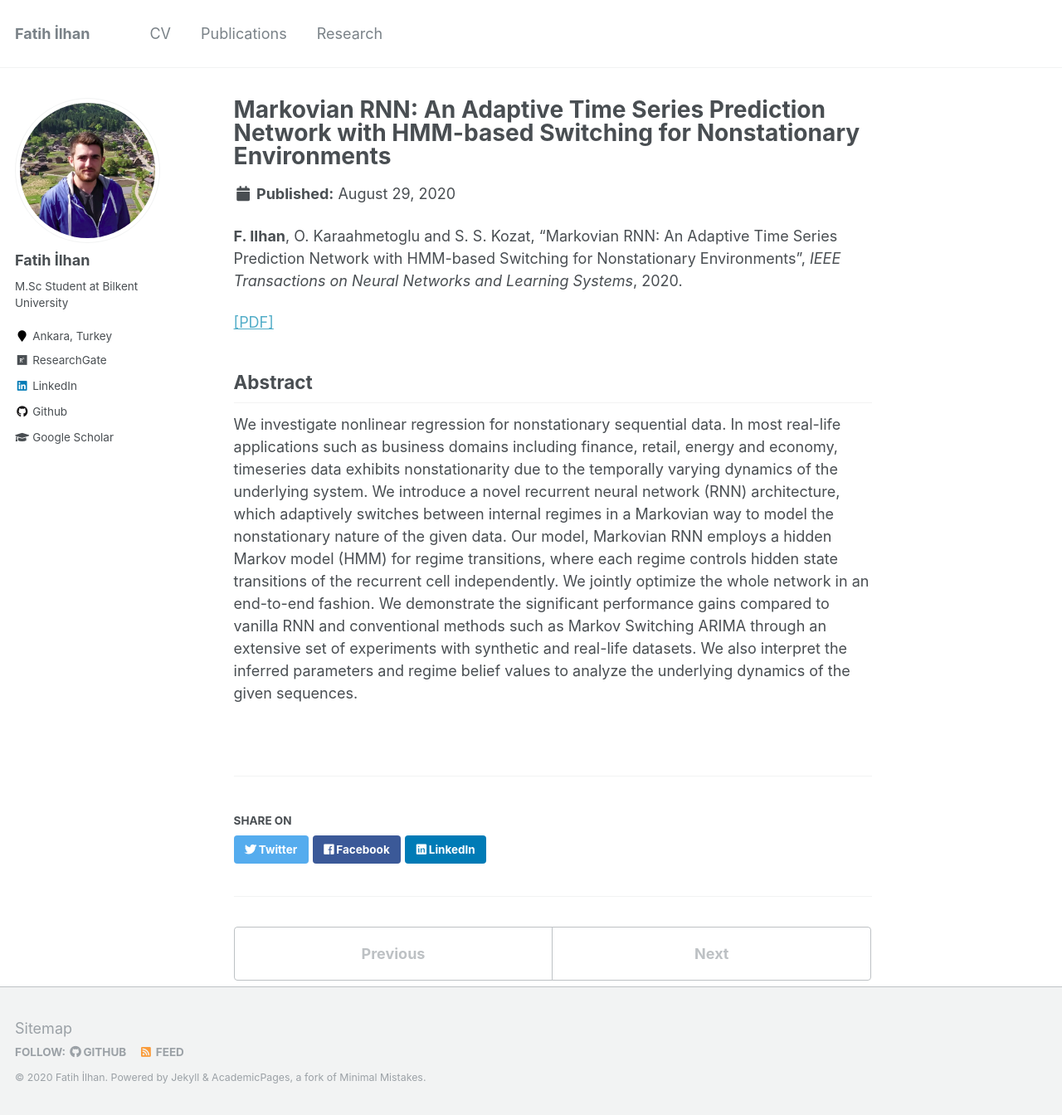
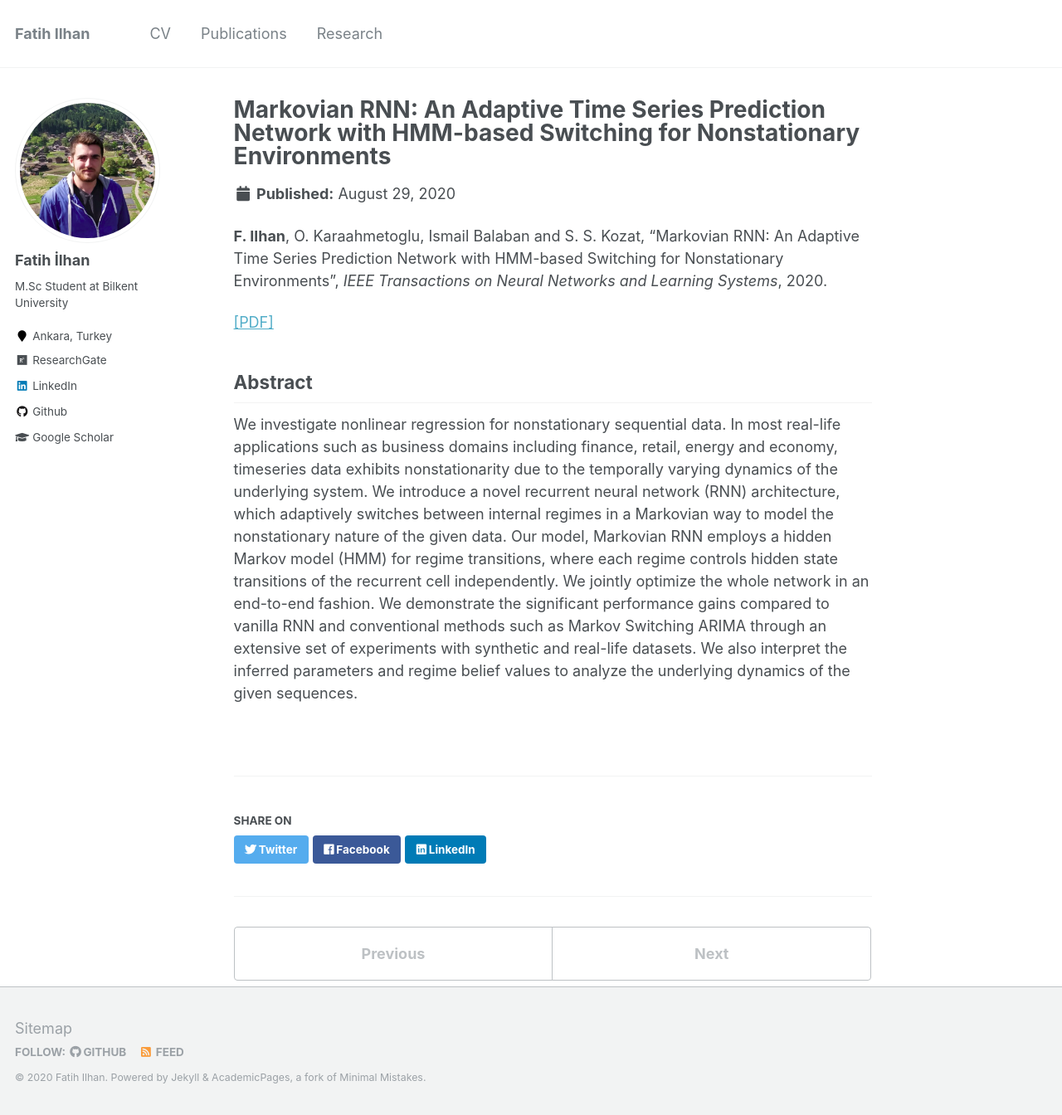
Before and after one commit to fatih-ilhan/fatih-ilhan.github.io, a Jekyll site: the page built from _publications/mRNN.md, in a window 1280 px wide and 1344 px high. Shown: the whole window at 83% size. Built offline with Jekyll 4.4.1, drawn with Linux system fonts in a browser that asks for light colours.

Commit message:
update publications

```diff
--- a/_config.yml
+++ b/_config.yml
@@ -7,9 +7,9 @@
 
 # Site Settings
 locale                   : "en-US"
-title                    : "Fatih İlhan"
+title                    : "Fatih Ilhan"
 title_separator          : "-"
-name                     : &name "Fatih İlhan"
+name                     : &name "Fatih Ilhan"
 description              : &description "M.Sc Student at Bilkent University"
 url                      : https://fatih-ilhan.github.io # the base hostname & protocol for your site e.g. "https://mmistakes.github.io"
 baseurl                  : "" # the subpath of your site, e.g. "/blog"
@@ -102,7 +102,7 @@
   instagram        :
   impactstory      :
   lastfm           :
-  linkedin         : "https://www.linkedin.com/in/fatih-ilhan-bab356118/"
+  linkedin         : "fatih-ilhan-bab356118/"
   orcid            :
   pinterest        :
   soundcloud       :
@@ -211,7 +211,7 @@
       type: pages
     values:
       layout: single
-      author_profile: true
+      author_profile: false
   # _teaching
   - scope:
       path: ""
--- a/_publications/mRNN.md
+++ b/_publications/mRNN.md
@@ -3,7 +3,7 @@
 collection: publications
 permalink: /publications/mRNN
 ---
-<b>F. Ilhan</b>, O. Karaahmetoglu and S. S. Kozat, "Markovian RNN: An Adaptive Time Series Prediction Network with HMM-based Switching for Nonstationary Environments", <i>IEEE Transactions on Neural Networks and Learning Systems</i>, 2020.
+<b>F. Ilhan</b>, O. Karaahmetoglu, Ismail Balaban and S. S. Kozat, "Markovian RNN: An Adaptive Time Series Prediction Network with HMM-based Switching for Nonstationary Environments", <i>IEEE Transactions on Neural Networks and Learning Systems</i>, 2020.
 
 [[PDF]](https://arxiv.org/abs/2006.10119)
 
```
Also changed, not shown: _pages/publications.md (+1 -1 lines), _publications/CAT.md (+6 -0 lines), _publications/ECF.md (+6 -0 lines), _publications/HEM.md (+6 -0 lines), _publications/HOTSAD.md (+1 -0 lines).
